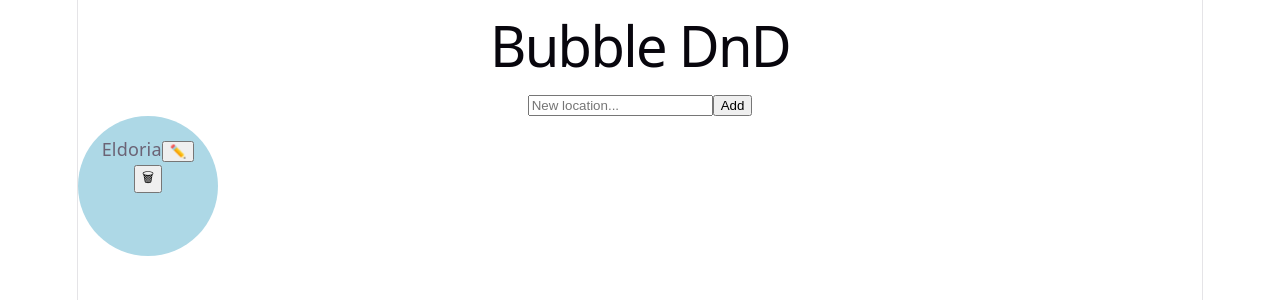
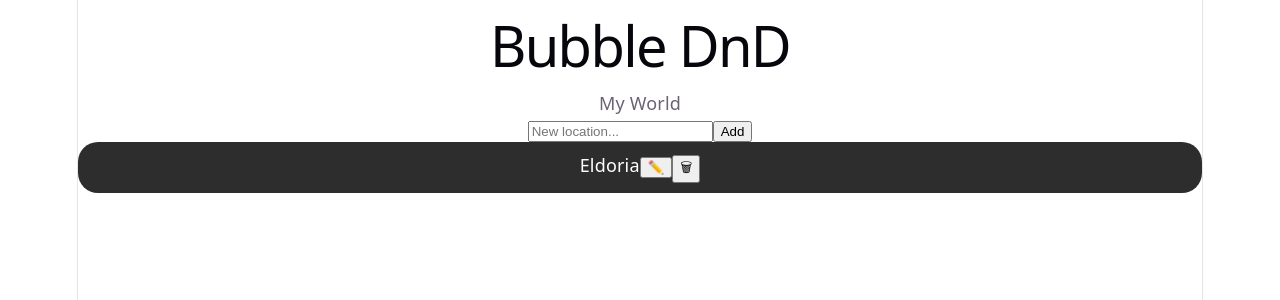
Before and after one commit to sreynoldsdesign/bubble-dnd, a React (Vite) app: page / in a window 1280 px wide. Shown: the top 300 px of the page. Built offline with nearby package versions, Linux system fonts and the light colour scheme.

Commit message:
reorganized and polished

```diff
--- a/src/App.jsx
+++ b/src/App.jsx
@@ -1,6 +1,14 @@
 import {useState} from "react";
+import { useEffect } from "react";
 import Header from "./components/Header";
 import BubbleList from "./components/BubbleList";
+
+import {
+  findNode,
+  addNode,
+  renameNode,
+  deleteNode
+} from "./treeUtils"
 
 function App(){
   const initialData = {
@@ -21,26 +29,28 @@ function App(){
     ]
   }
 
-  const [tree, setTree] = useState(initialData)
+  const [tree, setTree] = useState(()=> {
+    const saved =localStorage.getItem("tree");
+    return saved ? JSON.parse(saved) : initialData;
+  });
   const [currentNodeId, setCurrentNodeId] = useState("world")
   const [history,setHistory] = useState([])
   const currentNode = findNode(tree,currentNodeId);
 
+  useEffect(() => {
+    const saved = localStorage.getItem("tree");
+    if(saved){
+      setTree(JSON.parse(saved));
+    }
+  }, []);
+
+  useEffect(() => {
+    localStorage.setItem("tree",JSON.stringify(tree));
+  }, [tree]);
 
   function enterNode(node) {
     setHistory([...history,currentNodeId])
     setCurrentNodeId(node.id)
-  }
-
-  function findNode(node, id){
-    if(node.id === id) return node;
-
-    for (let child of node.children){
-      const found = findNode(child,id);
-      if (found) return found;
-    }
-
-    return null;
   }
 
   function goBack(){
@@ -51,72 +61,38 @@ function App(){
     setCurrentNodeId(prevId)
   }
 
-  function addNode(parentId, name) {
-    function addRecursive(node){
-      if (node.id === parentId) {
-        return {
-          ...node,
-          children: [
-            ...node.children,
-            {
-              id: crypto.randomUUID(),
-              name,
-              children: []
-            }
-          ]
-        };
-      }
+  function getPath(tree, id, path =[]){
+    if(tree.id === id) return [...path,tree];
 
-      return {
-        ...node,
-        children: node.children.map(addRecursive)
-      };
+    for (let child of tree.children){
+      const result = getPath(child, id, [...path, tree]);
+        if (result) return result;
     }
 
-    setTree(addRecursive(tree));
+    return null;
   }
 
-  function renameNode(id, newName){
-    function update(node){
-      if(node.id === id){
-        return {...node, name: newName};
-      }
-
-      return{
-        ...node,
-        children: node.children.map(update)
-      };
-    }
-
-    setTree(update(tree));
-  }
-
-  function deleteNode(id) {
-    function remove(node) {
-      return {
-        ...node,
-        children: node.children
-          .filter(child => child.id !== id)
-          .map(remove)
-      };
-    }
-
-    setTree(remove(tree));
-  }
+  const path = getPath(tree, currentNodeId);
 
   return(
     <div className="app-container">
       <Header
-
+        path={path}
       />
 
       <BubbleList
         currentNode={currentNode}
         enterNode={enterNode}
         goBack={goBack}
-        addNode={addNode}
-        renameNode={renameNode}
-        deleteNode={deleteNode}
+        addNode={(parentId,name) =>
+          setTree(prev => addNode(prev, parentId, name))
+        }
+        renameNode={(id,newName) =>
+          setTree(prev => renameNode(prev, id, newName))
+        }
+        deleteNode={(id) =>
+          setTree(prev => deleteNode(prev,id))
+        }
       />
     </div>
   );
--- a/src/components/BubbleItem.css
+++ b/src/components/BubbleItem.css
@@ -1,9 +1,13 @@
 .bubble {
-  border-radius: 50%;
-  padding: 20px;
-  background-color: lightblue;
+  border-radius: 20px;
+  padding: 10px 16px;
+  background: #2d2d2d;
   cursor: pointer;
   text-align: center;
-  width: 100px;
-  height: 100px;
+  color: white;
+  transition: 0.2s;
 }
+
+.bubble:hover {
+  background: #444;
+}
--- /dev/null
+++ b/src/components/BubbleList.css
@@ -0,0 +1,5 @@
+.bubble-list {
+    display: flex;
+    flex-wrap: wrap;
+    gap: 10px;
+}
--- a/src/components/BubbleList.jsx
+++ b/src/components/BubbleList.jsx
@@ -1,5 +1,6 @@
 import { useState } from "react";
 import BubbleItem from "./BubbleItem";
+import "./BubbleList.css"
 
 function BubbleList({ currentNode, enterNode, goBack, addNode, renameNode, deleteNode}) {
   const [newName, setNewName] = useState("")
@@ -10,12 +11,22 @@ function BubbleList({ currentNode, enterNode, goBack, addNode, renameNode, delet
           placeholder="New location..."
           value={newName}
           onChange={(e) => setNewName(e.target.value)}
+          onKeyDown={(e) => {
+            if(e.key === "Enter"){
+              if (!newName.trim()) return;
+              addNode(currentNode.id, newName);
+              setNewName("");
+            }
+          }}
         />
 
         <button onClick={() => {
-          addNode(currentNode.id, newName)
-          setNewName("")
-        }}>
+          if(!newName.trim()) return;
+          console.log("ADDING TO:", currentNode.id, newName);
+          addNode(currentNode.id, newName);
+          setNewName("");
+        }}
+        >
         Add
         </button>
 
--- a/src/components/Header.jsx
+++ b/src/components/Header.jsx
@@ -1,7 +1,15 @@
-function Header() {
+function Header({path}) {
     return (
         <header className="app-header">
             <h1>Bubble DnD</h1>
+            <div>
+                {path.map((node,index) => (
+                    <span key={node.id}>
+                        {node.name}
+                        {index < path.length -1 && " > "}
+                    </span>
+                ))}
+            </div>
         </header>
     );
 }
--- /dev/null
+++ b/src/treeUtils.js
@@ -0,0 +1,67 @@
+// src/utils/treeUtils.js
+
+export function findNode(node, id) {
+    if (node.id === id) return node;
+
+    for (let child of node.children) {
+      const found = findNode(child, id);
+      if (found) return found;
+    }
+
+    return null;
+  }
+
+  export function addNode(tree, parentId, name) {
+    function add(node) {
+        console.log("visiting:", node.id);
+      if (node.id === parentId) {
+        console.log("MATCH FOUND:", node.id);
+        return {
+          ...node,
+          children: [
+            ...(node.children || []),
+            {
+              id: crypto.randomUUID(),
+              name,
+              children: []
+            }
+          ]
+        };
+      }
+
+      return {
+        ...node,
+        children: (node.children || []).map(add)
+      };
+    }
+
+    return add(tree);
+  }
+
+  export function renameNode(tree, id, newName) {
+    function update(node) {
+      if (node.id === id) {
+        return { ...node, name: newName };
+      }
+
+      return {
+        ...node,
+        children: (node.children || []).map(update)
+      };
+    }
+
+    return update(tree);
+  }
+
+  export function deleteNode(tree, id) {
+    function remove(node) {
+      return {
+        ...node,
+        children: (node.children || [])
+          .filter(child => child.id !== id)
+          .map(remove)
+      };
+    }
+
+    return remove(tree);
+  }
```
